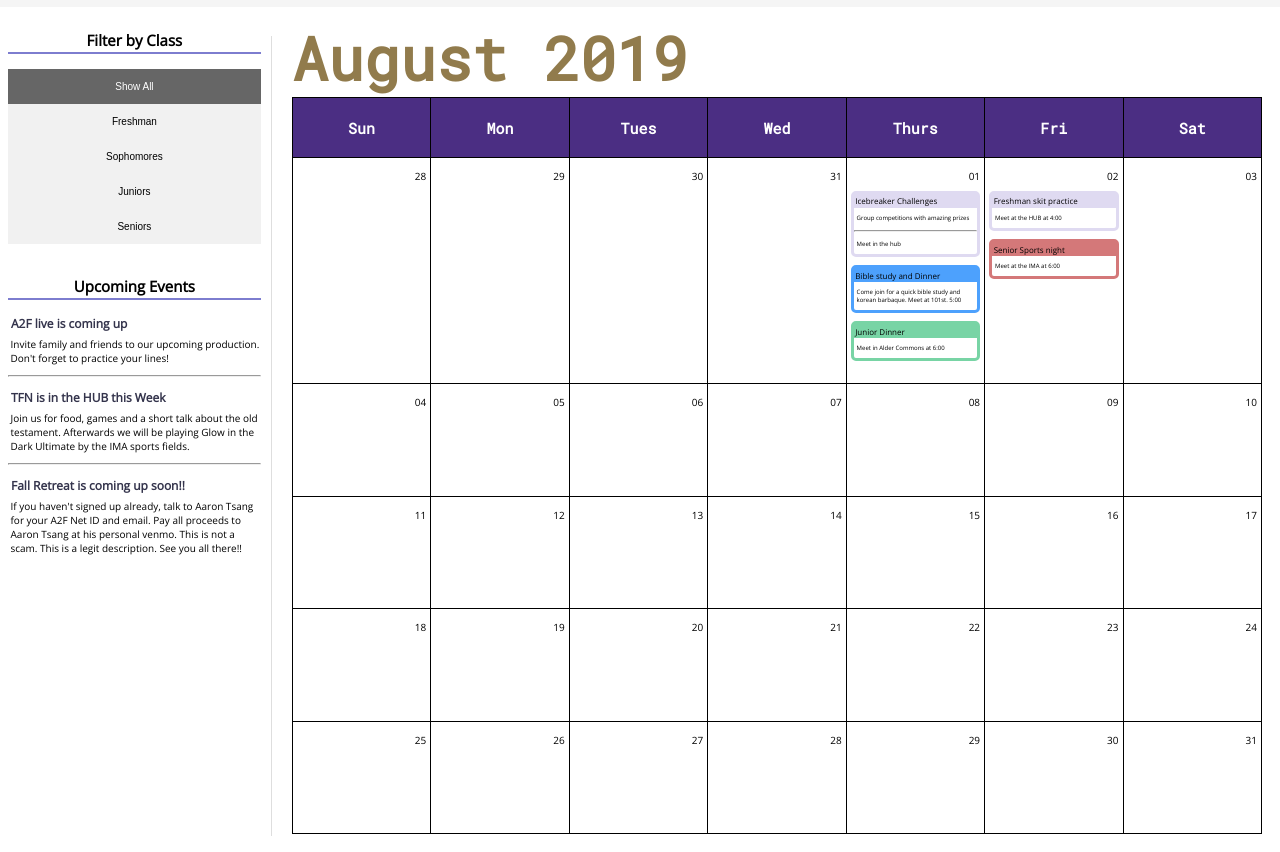
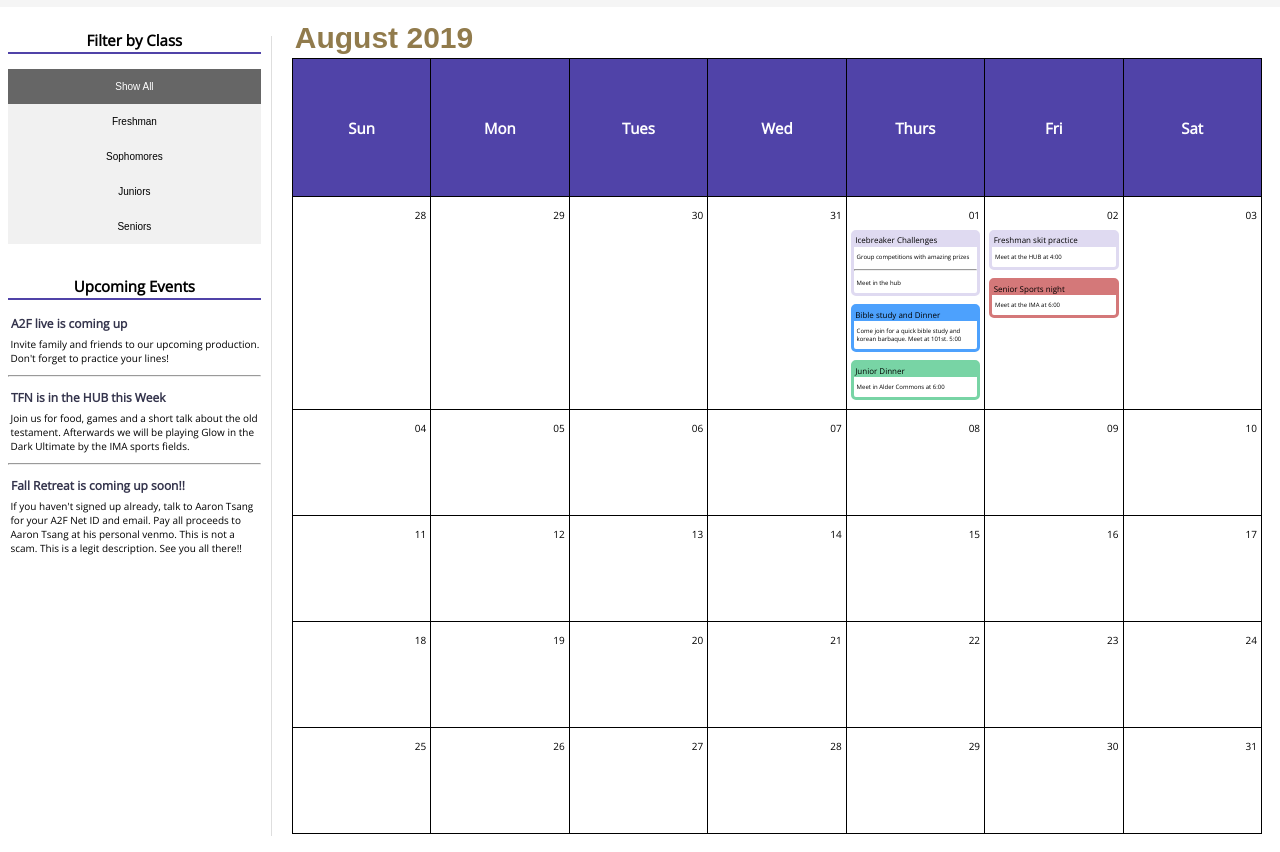
Before and after one commit to gp-seattle/gp-calendar, a plain HTML site: page data/GracepointCalendar.html in a window 1280 px wide. Shown: the part 43-895 px from the top of the page. Drawn offline with nearby package versions, Linux system fonts and the light colour scheme; a web font is replaced by a local one.

Commit message:
Adjusted the fonts and color schemes.

```diff
--- a/data/GracepointCalendar.css
+++ b/data/GracepointCalendar.css
@@ -39,8 +39,10 @@ h1{
 } */
 
 h2{
-  font-family: 'Roboto Mono', monospace;
-  font-size: 60px;
+  /* font-family: 'Roboto Mono', monospace; */ /*AAROnsFont*/
+  font-family: "Encode Sans Compressed",sans-serif; /*testing a font */
+  font-size: 30px;
+  padding: 3px;
   margin-top: -20px;
   margin-bottom: -40px;
   color:rgb(145,123,76);
@@ -55,10 +57,10 @@ h3 {
 }
 
 th{
-  font-family: 'Roboto Mono', monospace;
+  /* font-family: 'Roboto Mono', monospace; */ //Aarons font
   height: 40px;
   font-size: 15px;
-  background-color: #4b2e83;
+  /* background-color: #4b2e83; */
 }
 
 td, tr {
@@ -85,8 +87,9 @@ p {
   padding: 2px;
   background-color: white;
   border-bottom-style:solid;
-  border-color: #7d7dcf;
-  border-width: 2.5px;
+  /* border-color: #7d7dcf; */ /*old color*/
+  border-color: #5043A8; /*test color*/
+  border-width: 2.25px;
 }
 .filterDiv{
   display: none; /*hidden by default*/
@@ -99,8 +102,9 @@ p {
   padding: 2px;
   background-color: white;
   border-bottom-style: solid;
-  border-color: #7d7dcf;
-  border-width: 2.5px;
+  /* border-color: #7d7dcf; */
+  border-color: #5043A8; /*test color*/
+  border-width: 2.25px;
 }
 .tableflex{
   display: flex;
@@ -149,8 +153,9 @@ td{
 
 .dayofweek {
   font-size:15px;
-  background-color:#7d7dcf;
   color:white;
+  /* background-color: #7d7dcf; */
+  background-color: #5043A8;
 }
 
 
```
Also changed, not shown: data/GracepointCalendar.html (line endings or trailing spaces).
